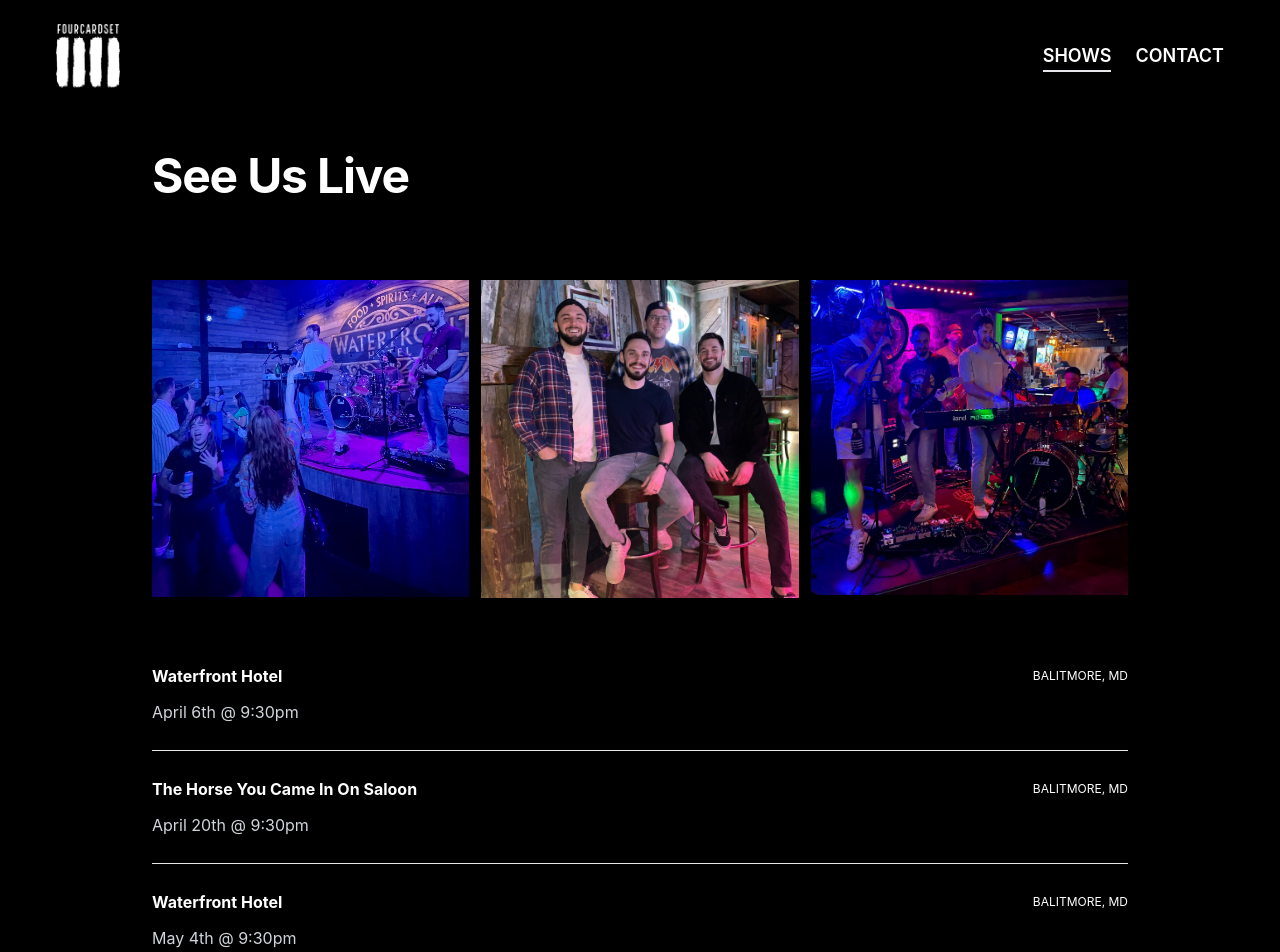
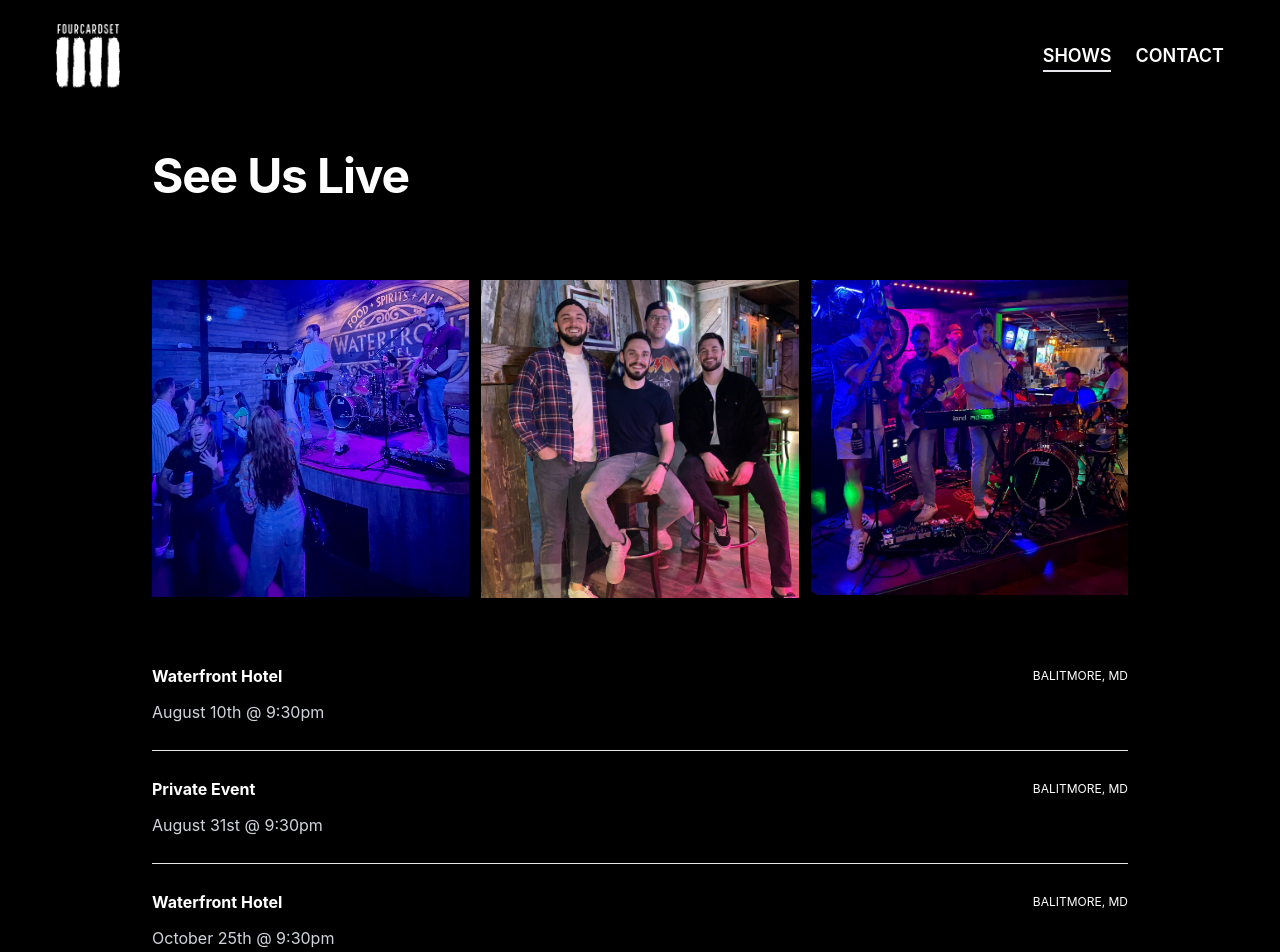
Before and after one commit to jshenk/fourcardset, a React (Create React App) app: page /events in a window 1280 px wide. Shown: the top 952 px of the page. Built offline with nearby package versions, Linux system fonts and the light colour scheme.

Commit message:
Update Events.js

```diff
--- a/src/Events.js
+++ b/src/Events.js
@@ -8,67 +8,24 @@ import Group from './assets/Group.jpeg';
 
 const cards = [
   {
-    name: "The Admiral's Cup",
-    location: 'Balitmore, MD',
-    date: '2024-03-09T21:00:00',
-    link: 'https://maps.app.goo.gl/JbbBvqS28mbnxdDf9',
-    id: 1,
-  },
-  {
-    name: 'The Horse You Came In On Saloon',
-    location: 'Balitmore, MD',
-    date: '2024-03-16T17:00:00',
-    link: 'https://maps.app.goo.gl/9mGREGDpzSeVmv1G7',
-    id: 2,
-  },
-  {
-    name: 'Waterfront Hotel',
-    location: 'Balitmore, MD',
-    date: '2024-04-06T21:30:00',
-    link: 'https://maps.app.goo.gl/4P2Bvgi5fREt5PSE8',
-    id: 3,
-  },
-  {
-    name: 'The Horse You Came In On Saloon',
-    location: 'Balitmore, MD',
-    date: '2024-04-20T21:30:00',
-    link: 'https://maps.app.goo.gl/9mGREGDpzSeVmv1G7',
-    id: 4,
-  },
-  {
-    name: 'Waterfront Hotel',
-    location: 'Balitmore, MD',
-    date: '2024-05-04T21:30:00',
-    link: 'https://maps.app.goo.gl/4P2Bvgi5fREt5PSE8',
-    id: 5,
-  },
-  {
-    name: 'OLAR Chili Cookoff',
-    location: 'Balitmore, MD',
-    date: '2024-05-19T12:00:00',
-    link: 'https://www.olarbmore.com/',
-    id: 6,
-  },
-  {
-    name: 'Waterfront Hotel',
-    location: 'Balitmore, MD',
-    date: '2024-07-27T21:30:00',
-    link: 'https://maps.app.goo.gl/4P2Bvgi5fREt5PSE8',
-    id: 7,
-  },
-  {
     name: 'Waterfront Hotel',
     location: 'Balitmore, MD',
     date: '2024-08-10T21:30:00',
     link: 'https://maps.app.goo.gl/4P2Bvgi5fREt5PSE8',
-    id: 8,
+    id: 1,
+  },
+    {
+    name: 'Private Event',
+    location: 'Balitmore, MD',
+    date: '2024-08-31T21:30:00',
+    id: 2,
   },
   {
     name: 'Waterfront Hotel',
     location: 'Balitmore, MD',
     date: '2024-10-25T21:30:00',
     link: 'https://maps.app.goo.gl/4P2Bvgi5fREt5PSE8',
-    id: 9,
+    id: 3,
   },
 ];
 
```
